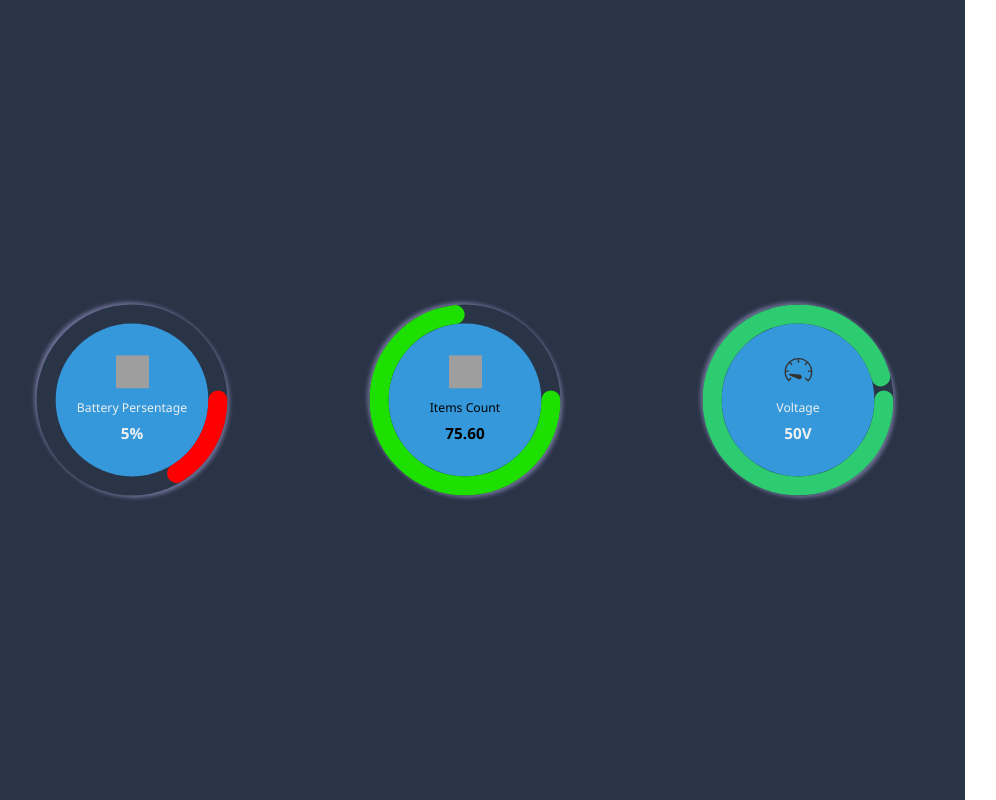
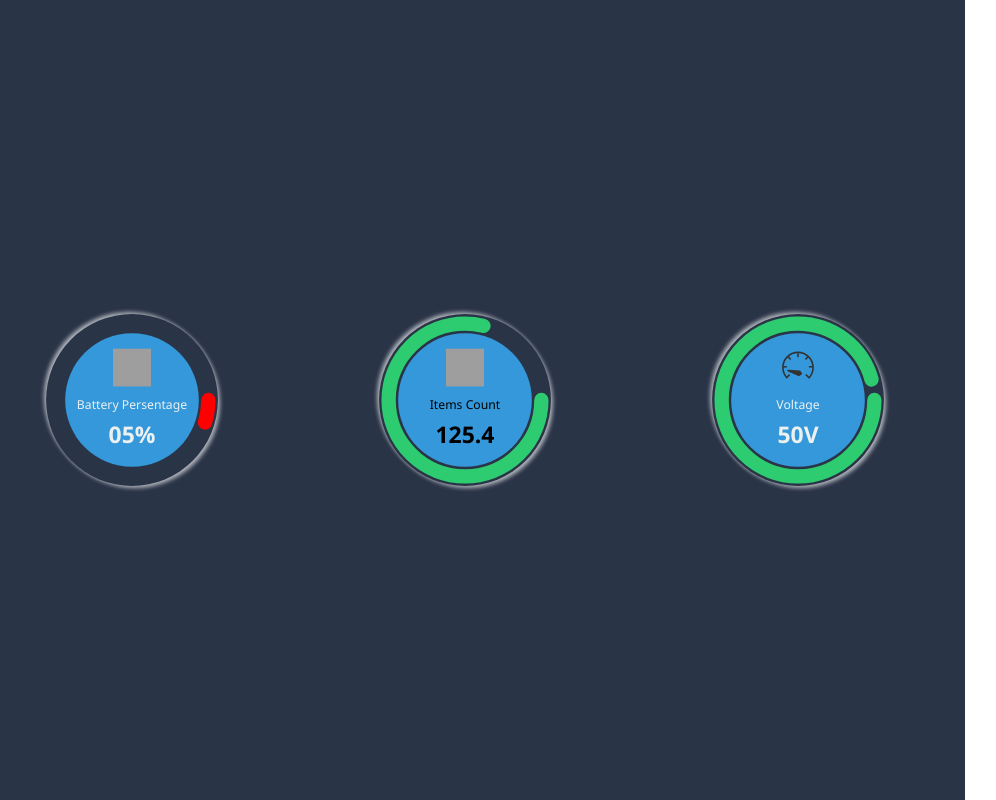
Before and after one commit to AlokPrasanna/circular-progress-bar, a React (Vite) app: page / in a window 1280 px wide. Shown: the whole page, without its empty margins (35-1031 px from the left). Built offline with nearby package versions, Linux system fonts and the light colour scheme; grey boxes are pictures that could not be loaded.

Commit message:
Fixed bugs and Chnaged size of the component

```diff
--- a/src/App.tsx
+++ b/src/App.tsx
@@ -20,9 +20,9 @@ function App() {
       </div>
       <div>
         <CircularProgressBar
-          CurrentValue={75.6}
+          CurrentValue={125.36}
           StartValue={10}
-          EndValue={100}
+          EndValue={150}
           LowValue={20}
           HighValue={80}
           Units={" "}
--- a/src/Comonents/CircularProgressBar/CircularProgressBar.tsx
+++ b/src/Comonents/CircularProgressBar/CircularProgressBar.tsx
@@ -71,7 +71,7 @@ const CircularProgressBar: React.FC<CircularProgressBarProps> = ({
 
   const CalDashOffValue = (scalevalue:number) => {
     const percentage = scalevalue / 100;
-    const DashOffCal = Math.floor(472 - 472 * percentage);
+    const DashOffCal = Math.floor(480 - 480 * percentage);
     setDashOffSet(DashOffCal);
   }
 
@@ -114,14 +114,16 @@ const CircularProgressBar: React.FC<CircularProgressBarProps> = ({
       <div className="outer">
         <div className="inner" style={{ backgroundColor: InnerColor , border:InnerColor }}>
           <div>{Icon ? <img src={Icon} className='icon'/> : " "}</div>
-          <div className='title' style={{color: TextColor ? TextColor : "white" }}>{Title}</div>
-          <div className="current-value" style={{color: TextColor ? TextColor : "white" }}>{ShowCurrentValue ?
-             (ShowCurrentValue - Math.floor(ShowCurrentValue) === 0 ? ShowCurrentValue.toFixed(0) : ShowCurrentValue.toFixed(2)) : "0"}
-             {Units ? Units: "?"}</div>
+          <div className='title' style={{color: TextColor ? TextColor : "#ffffff" }}>{Title}</div>
+          <div className="current-value" style={{color: TextColor ? TextColor : "#ffffff" }}>{ShowCurrentValue ?
+             (ShowCurrentValue - Math.floor(ShowCurrentValue) === 0 ? parseInt(ShowCurrentValue.toFixed(0)) < 10
+             ? "0" + ShowCurrentValue.toFixed(0)
+             : ShowCurrentValue.toFixed(0) : ShowCurrentValue.toFixed(1)) : "0"}
+             {Units ? Units: null}</div>
         </div>
       </div>
-      <svg xmlns="http://www.w3.org/2000/svg" version="1.1" width="200px" height="200px">
-        <circle cx="100" cy="100" r="90" strokeLinecap="round" strokeDasharray="472" style={{ '--BarColor': BarColor, '--DashOffSet': DashOffSet } as React.CSSProperties} />
+      <svg xmlns="http://www.w3.org/2000/svg" version="1.1" width="180px" height="180px">
+        <circle cx="90" cy="90" r="80" strokeLinecap="round" strokeDasharray="480" style={{ '--BarColor': BarColor, '--DashOffSet': DashOffSet } as React.CSSProperties} />
       </svg>
     </div>
   );
--- a/src/Comonents/CircularProgressBar/circularProgressBar.scss
+++ b/src/Comonents/CircularProgressBar/circularProgressBar.scss
@@ -7,19 +7,20 @@
 }
 
 .progress-bar{
-    width:200px;
-    height:200px;
+    width:180px;
+    height:180px;
     //background-color: dodgerblue;
     position: relative;
     animation: zoomAnimation 4s infinite alternate;
 }
 
 .outer{
-    height: 200px;
-    width: 200px;
+    height: 180px;
+    width: 180px;
     border-radius: 50%;
     padding: 20px;
-    box-shadow: 3px 3px 5px -1px rgba(134, 132, 175, 0.801) , -3px -3px 5px -1px rgba(134, 132, 175, 0.801);
+    box-shadow: 3px 3px 5px -1px rgba(255, 255, 255, 0.664),
+    -3px -3px 5px -1px rgba(255, 255,255,0.664);
 }
 
 .inner{
@@ -27,21 +28,20 @@
     flex-direction: column;
     align-items: center;
     justify-content: center;
-    height: 160px;
-    width: 160px;
+    height: 140px;
+    width: 140px;
     border-radius: 50%;
     //box-shadow: inset 4px 4px 6px -1px rgba(0,0,0,0.2), inset -4px -4px 6px -1px rgba(255,255,255,0.7),
       //          -0.5px -0.5px 0px rgba(255,255,255,1), 0.5px 0.5px 0px rgba(0,0,0,0.15), 0px 12px 10px -10px rgba(0,0,0,0.05);
 }
 
 .current-value{
-    font-size:1rem;
+    font-size:1.5rem;
     font-weight: 600;
 }
 
 .title{
-    margin-top: 5px;
-    margin-bottom: 5px;
+    margin: 3px 0;
     font-size: 0.8rem;
 }
 
@@ -49,9 +49,9 @@ circle{
     fill: none;
     stroke: var(--BarColor);
     border: var(--BarColor);
-    stroke-width: 20px;
-    stroke-dasharray: 540;
-    stroke-dashoffset: 540;
+    stroke-width: 15px;
+    stroke-dasharray: 480;
+    stroke-dashoffset: 480;
     animation: anim 2s linear forwards;
 }
 
@@ -62,8 +62,8 @@ svg{
 }
 
 .icon{
-    width: 35px;
-    height: 35px;
+    width: 40px;
+    height: 40px;
 }
 
 @keyframes anim {
```
